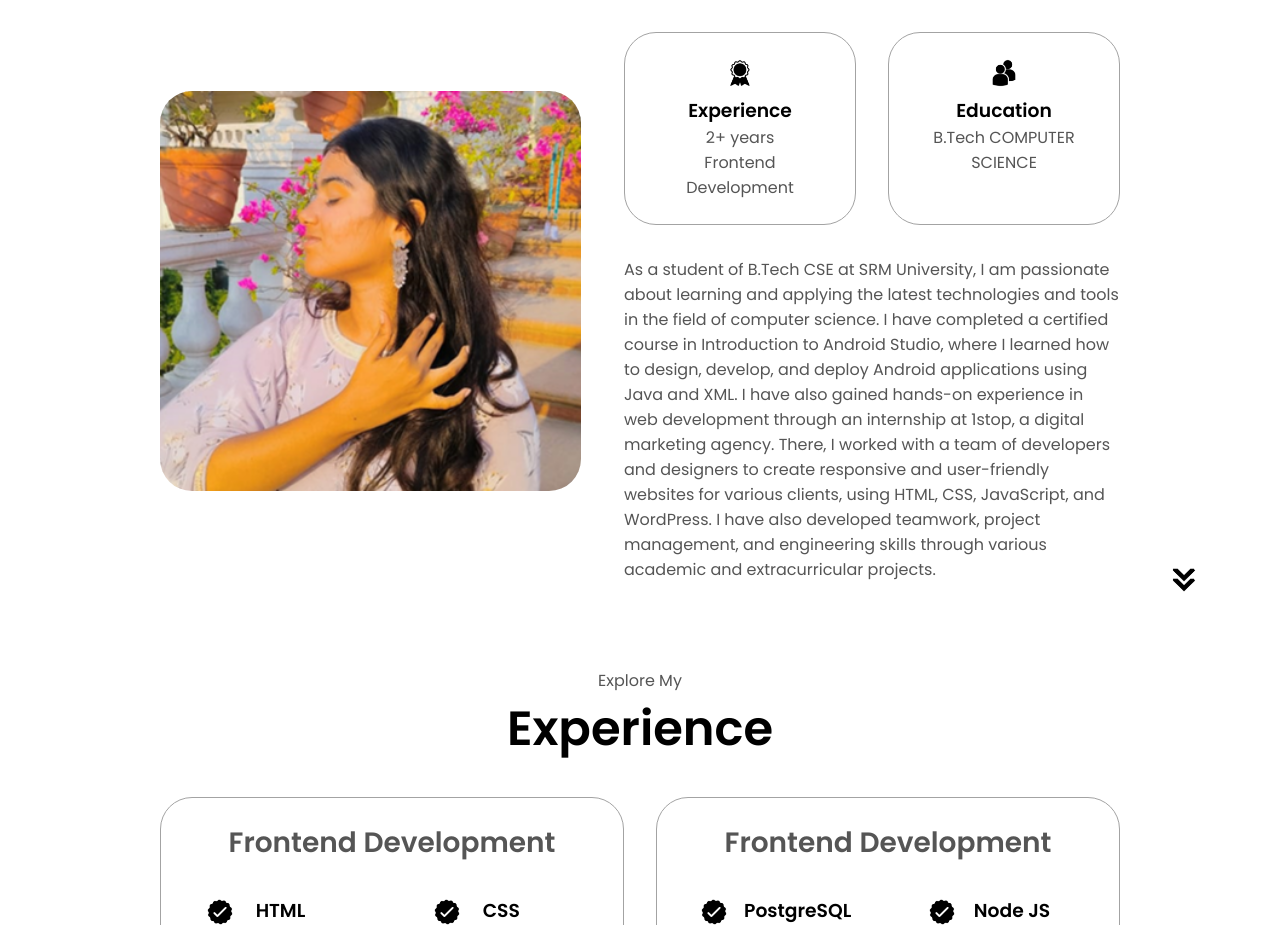
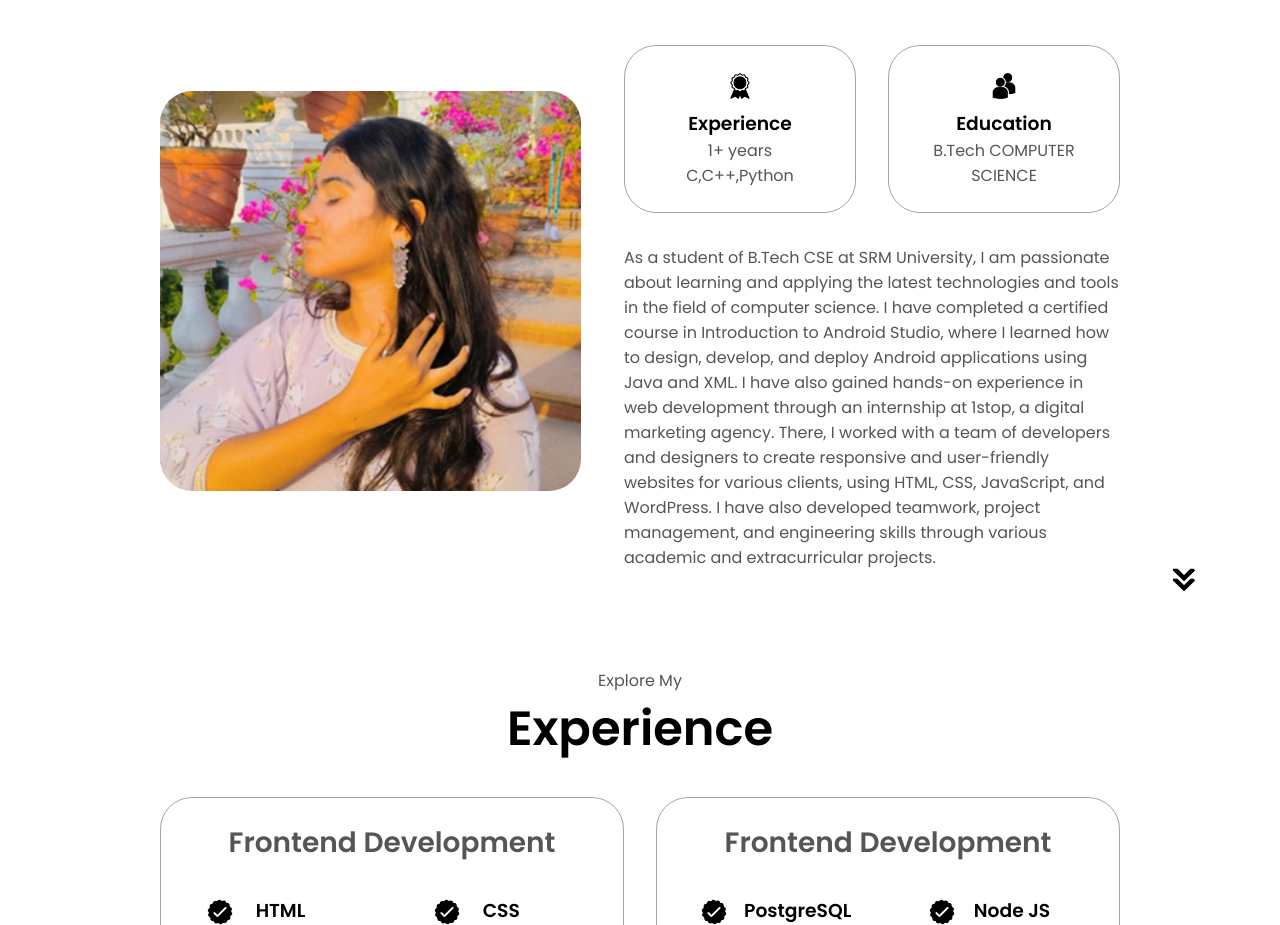
Before and after one commit to Deeksha126/deeksha.github.io, a plain HTML site: page index.html in a window 1280 px wide. Shown: the part 1028-1953 px from the top of the page. Drawn offline with Linux system fonts and the light colour scheme.

Commit message:
Update index.html

```diff
--- a/index.html
+++ b/index.html
@@ -91,7 +91,7 @@
                 class="icon"
               />
               <h3>Experience</h3>
-              <p>2+ years <br />Frontend Development</p>
+              <p>1+ years <br />C,C++,Python</p>
             </div>
             <div class="details-container">
               <img
```
